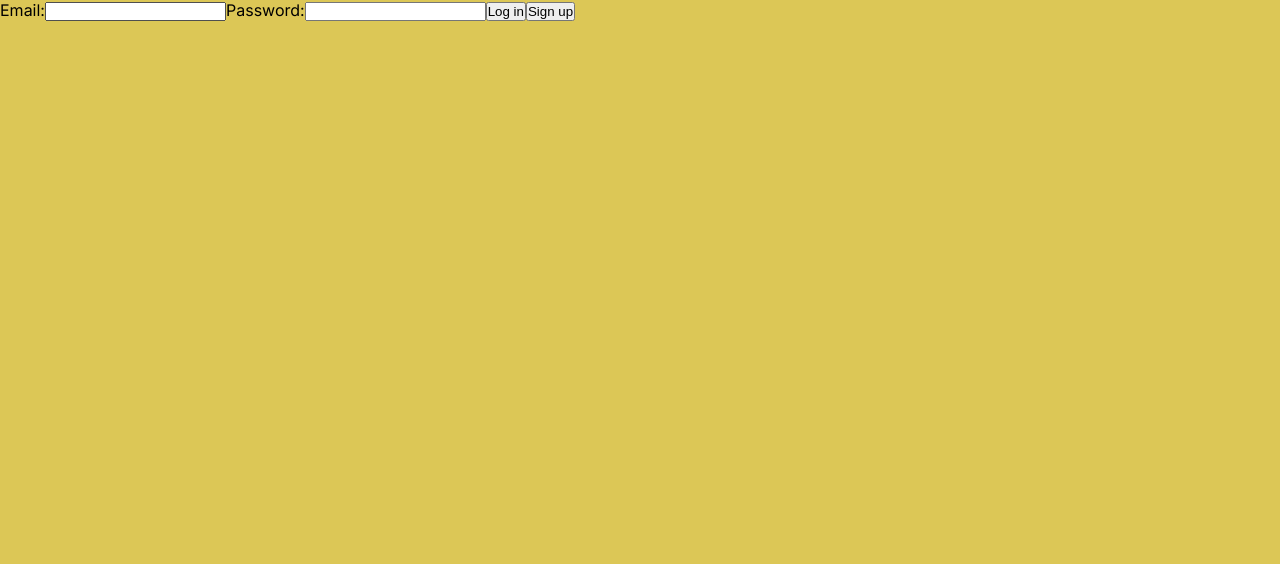
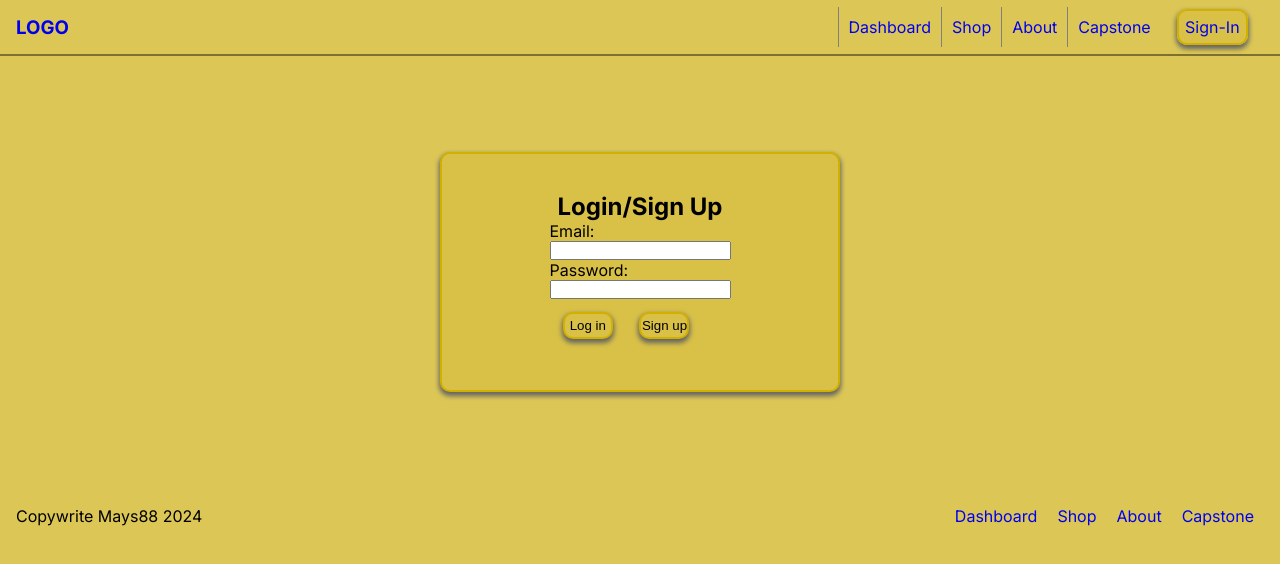
Before and after one commit to mays88/Capstone, a Next.js app: page /auth in a window 1280 px wide. Shown: the top 564 px of the page. Built offline with nearby package versions, Linux system fonts and the light colour scheme.

Commit message:
Updated Login page

```diff
--- a/src/app/(auth)/auth/page.tsx
+++ /dev/null
@@ -1,14 +0,0 @@
-import { login, signup } from "./actions";
-
-export default function LoginPage() {
-    return (
-        <form>
-            <label htmlFor="email">Email:</label>
-            <input id="email" name="email" type="email" required />
-            <label htmlFor="password">Password:</label>
-            <input id="password" name="password" type="password" required />
-            <button formAction={login}>Log in</button>
-            <button formAction={signup}>Sign up</button>
-        </form>
-    );
-}
--- a/src/app/(dashboard)/_components/Sidebar/SideBarStyles.module.css
+++ b/src/app/(dashboard)/_components/Sidebar/SideBarStyles.module.css
@@ -1,6 +1,6 @@
 .container {
     width: 15%;
-    height: 100%;
+    height: 100vh;
     border-right: 1px solid #cfae01;
     display: flex;
     flex-direction: column;
@@ -15,8 +15,17 @@
 .logo {
     width: 100%;
     height: 2.9rem;
-    /* border: 1px solid #000; */
+    /* border: 1px solid #cfae01; */
     display: flex;
     justify-content: center;
     align-content: center;
 }
+
+.linkStyles {
+    align-content: center;
+    text-align: center;
+    height: 3rem;
+    width: 100%;
+
+    border-bottom: 1px solid #666666;
+}
--- a/src/app/(dashboard)/_components/Sidebar/Sidebar.tsx
+++ b/src/app/(dashboard)/_components/Sidebar/Sidebar.tsx
@@ -10,9 +10,9 @@ function Sidebar() {
                 </Link>
             </div>
             <span className={styles.spacer}></span>
-            <Link href="/dashboard">HOME</Link>
-            <Link href="/dashboard/shop">SHOP</Link>
-            <Link href="/dashboard/settings">SETTINGS</Link>
+            <Link className={styles.linkStyles} href="/dashboard">HOME</Link>
+            <Link className={styles.linkStyles} href="/dashboard/shop">SHOP</Link>
+            <Link className={styles.linkStyles} href="/dashboard/settings">SETTINGS</Link>
         </div>
     );
 }
--- /dev/null
+++ b/src/app/(main)/(auth)/auth/auth.module.css
@@ -0,0 +1,37 @@
+.container {
+    width: 25rem;
+    height: 15rem;
+    margin: 6em auto;
+    display: flex;
+    flex-direction: column;
+    justify-content: center;
+    align-items: center;
+
+    background-color: #d9c147;
+    border: 2px solid #d1b000;
+    box-shadow: 0px 3px 5px 1px #636363;
+    border-radius: 10px;
+}
+
+.loginButton {
+    display: flex;
+    justify-content: center;
+    align-items: center;
+    height: 2em;
+    width: 3.75em;
+    background-color: #d9c147;
+    border: 2px solid #d1b000;
+    box-shadow: 0px 3px 5px 1px #636363;
+    border-radius: 10px;
+    margin: 1em;
+    cursor: pointer;
+}
+
+.form {
+    display: flex;
+    flex-direction: column;
+}
+
+.buttonContainer {
+    display: flex;
+}
--- /dev/null
+++ b/src/app/(main)/(auth)/auth/page.tsx
@@ -0,0 +1,29 @@
+import { login, signup } from "./actions";
+import styles from "./auth.module.css";
+export default function LoginPage() {
+    return (
+        <div className={styles.container}>
+            <h2>Login/Sign Up</h2>
+            <form className={styles.form}>
+                <label htmlFor="email">Email:</label>
+                <input id="email" name="email" type="email" required />
+                <label htmlFor="password">Password:</label>
+                <input id="password" name="password" type="password" required />
+                <div className={styles.buttonContainer}>
+                    <button
+                        className={styles.loginButton}
+                        type="submit"
+                        formAction={login}>
+                        Log in
+                    </button>
+                    <button
+                        className={styles.loginButton}
+                        type="submit"
+                        formAction={signup}>
+                        Sign up
+                    </button>
+                </div>
+            </form>
+        </div>
+    );
+}
```
Also changed, not shown: src/app/(main)/(shop)/_components/Shop.tsx (+12 -12 lines), src/app/(main)/(shop)/_components/componentStyles.module.css (+13 -1 lines), src/app/(main)/(auth)/auth/actions/index.ts (renamed from src/app/(auth)/auth/actions/index.ts), src/app/(main)/(auth)/auth/confirm/route.ts (renamed from src/app/(auth)/auth/confirm/route.ts), src/app/(main)/(auth)/error/page.tsx (renamed from src/app/(auth)/error/page.tsx), src/app/(main)/(auth)/layout.tsx (renamed from src/app/(auth)/layout.tsx).
